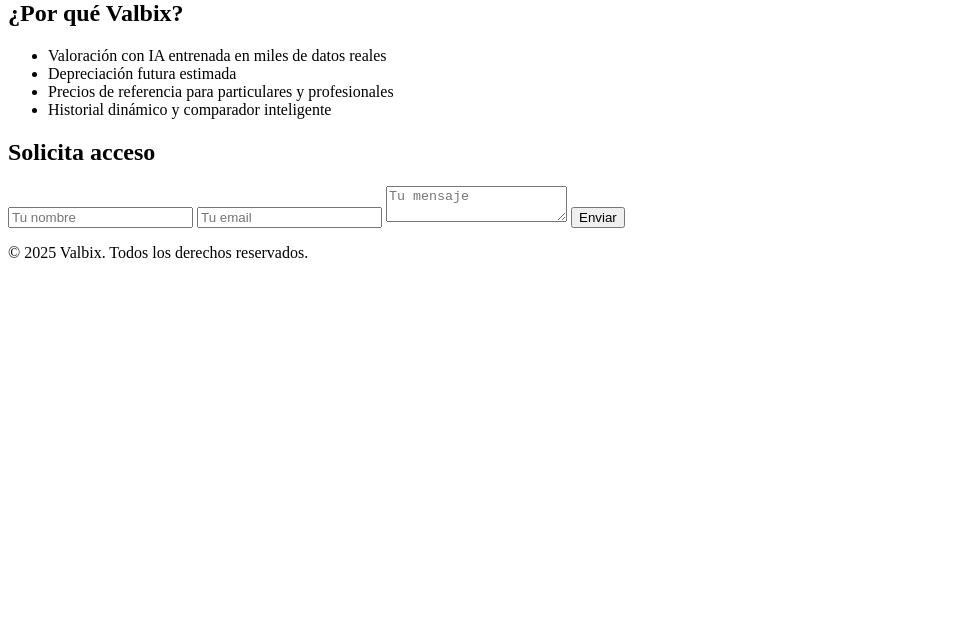
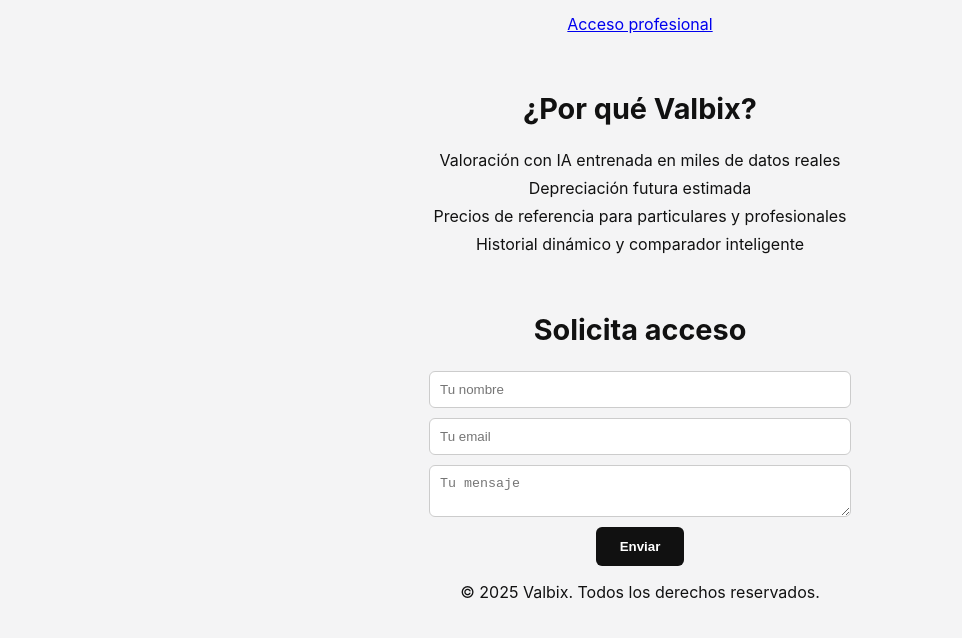
Before and after one commit to valbiten/valbix-web, a plain HTML site: page index.html in a window 1280 px wide. Shown: the part 178-816 px from the top of the page, without its empty margins (0-962 px from the left). Drawn offline with Linux system fonts and the light colour scheme.

Commit message:
Add files via upload

```diff
--- a/index.html
+++ b/index.html
@@ -1,17 +1,18 @@
+
 <!DOCTYPE html>
 <html lang="es">
 <head>
   <meta charset="UTF-8" />
   <meta name="viewport" content="width=device-width, initial-scale=1.0"/>
   <title>Valbix – Valoración Inteligente</title>
-  <link rel="stylesheet" href="/styles/main.css" />
+  <link rel="stylesheet" href="styles/main.css" />
 </head>
 <body>
   <header>
-    <img src="/public/img/valbix-logo.jpg" alt="Valbix" width="160" />
+    <img src="img/valbix-logo.jpg" alt="Valbix" width="160" />
     <h1>Valbix</h1>
     <p>Herramienta profesional de valoración inteligente de vehículos usados.</p>
-    <a href="/private/login.html" class="button">Acceso profesional</a>
+    <a href="private/login.html" class="button">Acceso profesional</a>
   </header>
 
   <main>
@@ -40,6 +41,6 @@
     <p>&copy; 2025 Valbix. Todos los derechos reservados.</p>
   </footer>
 
-  <script src="/scripts/contact.js"></script>
+  <script src="scripts/contact.js"></script>
 </body>
 </html>
--- /dev/null
+++ b/scripts/contact.js
@@ -0,0 +1,7 @@
+
+document.getElementById('contactForm').addEventListener('submit', function(e) {
+  e.preventDefault();
+  const formData = new FormData(this);
+  alert('Formulario enviado. Nos pondremos en contacto contigo.');
+  this.reset();
+});
--- /dev/null
+++ b/styles/main.css
@@ -0,0 +1,35 @@
+
+body {
+  font-family: -apple-system, BlinkMacSystemFont, sans-serif;
+  background-color: #f4f4f5;
+  color: #111;
+  margin: 0;
+  padding: 20px;
+  text-align: center;
+}
+img { margin-top: 20px; }
+h1 { font-size: 2.5em; margin-bottom: 0.5em; }
+h2 { font-size: 1.8em; margin-top: 2em; }
+ul { list-style: none; padding: 0; }
+ul li { margin: 0.5em 0; }
+form input, form textarea {
+  width: 90%;
+  max-width: 400px;
+  margin: 10px auto;
+  padding: 10px;
+  border: 1px solid #ccc;
+  border-radius: 6px;
+  display: block;
+}
+button {
+  background-color: #111;
+  color: white;
+  border: none;
+  padding: 12px 24px;
+  border-radius: 6px;
+  font-weight: bold;
+  cursor: pointer;
+}
+button:hover {
+  background-color: #333;
+}
```
